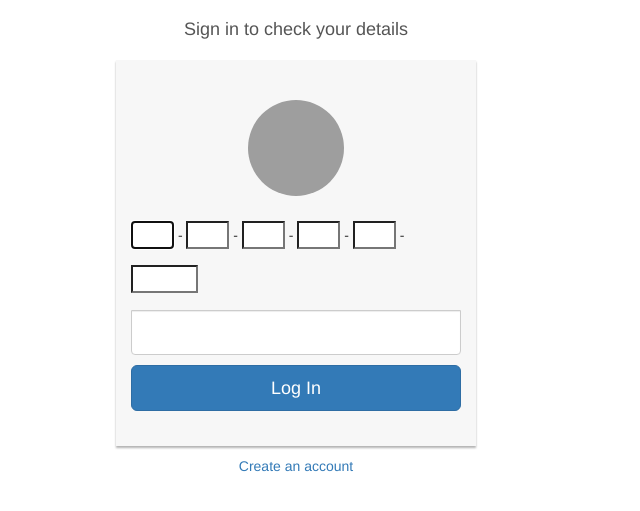
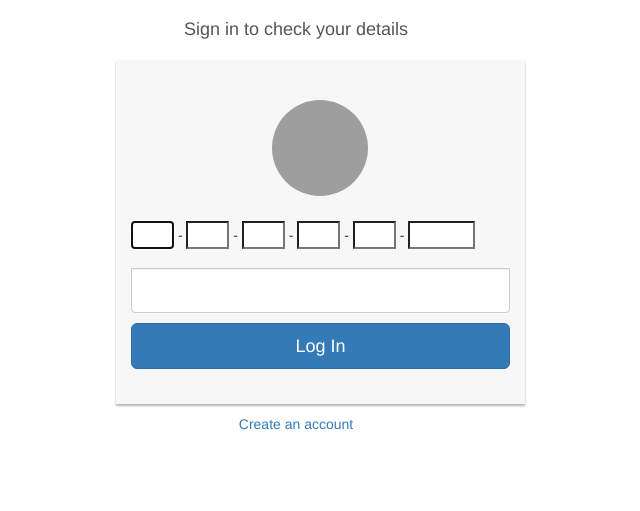
Before and after one commit to SahilManaktala/ElectionSystem, a Django app: page /smart_card/details in a window 1280 px wide. Shown: the top 511 px of the page, without its empty margins (344-984 px from the left). Run offline with Django 3.2, Linux system fonts and the light colour scheme; some libraries are stand-ins or nearby versions; grey boxes are pictures that could not be loaded.

Commit message:
Details page log in form

```diff
--- a/smart_card/templates/smart_card/details.html
+++ b/smart_card/templates/smart_card/details.html
@@ -9,7 +9,7 @@
 <style>
     .form-signin
 {
-    max-width: 400px;
+    max-width: 420px;
     padding: 15px;
     margin: 0 auto;
 }
@@ -57,6 +57,7 @@
     -moz-box-shadow: 0px 2px 2px rgba(0, 0, 0, 0.3);
     -webkit-box-shadow: 0px 2px 2px rgba(0, 0, 0, 0.3);
     box-shadow: 0px 2px 2px rgba(0, 0, 0, 0.3);
+    width: 29.2em;
 }
 .login-title
 {
--- a/smart_card/templates/smart_card/register.html
+++ b/smart_card/templates/smart_card/register.html
@@ -158,6 +158,10 @@
       </label>
     </div>
 <br>
+<!--<div class="form-group">
+      <label>Date of Birth</label>
+      <input type="date" class="form-control" id="exampleInputDOB1" placeholder="Date of Birth">
+    </div>-->
   <div class="form-group">
     <label for="faname">Father's Name / Guardian Name</label>
         <input  name="faname" type="text" class="form-control" id="exampleInputEmail1" onkeyup="alphabet()" placeholder="Enter Father's name">
```
